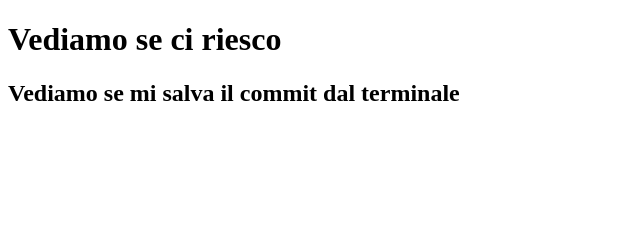
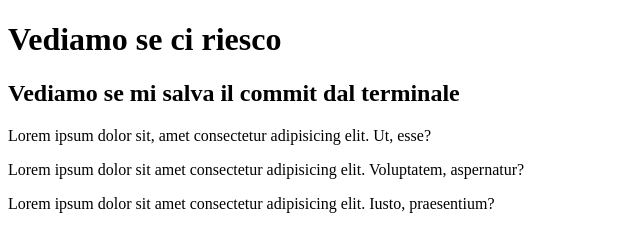
Before and after one commit to EarthDragon10/Prov-di-GitHub-1, a plain HTML site: page index.html in a window 1280 px wide. Shown: the whole page, without its empty margins (0-640 px from the left). Drawn offline with Linux system fonts and the light colour scheme.

Commit message:
Aggiunta di section
Ho aggiunto una piccola sezione di testo

```diff
--- a/index.html
+++ b/index.html
@@ -10,5 +10,10 @@
     <header>
         <h2>Vediamo se mi salva il commit dal terminale</h2>
     </header>
+    <section>
+        <p>Lorem ipsum dolor sit, amet consectetur adipisicing elit. Ut, esse?</p>
+        <p>Lorem ipsum dolor sit amet consectetur adipisicing elit. Voluptatem, aspernatur?</p>
+        <p>Lorem ipsum dolor sit amet consectetur adipisicing elit. Iusto, praesentium?</p>
+    </section>
 </body>
 </html>
```
